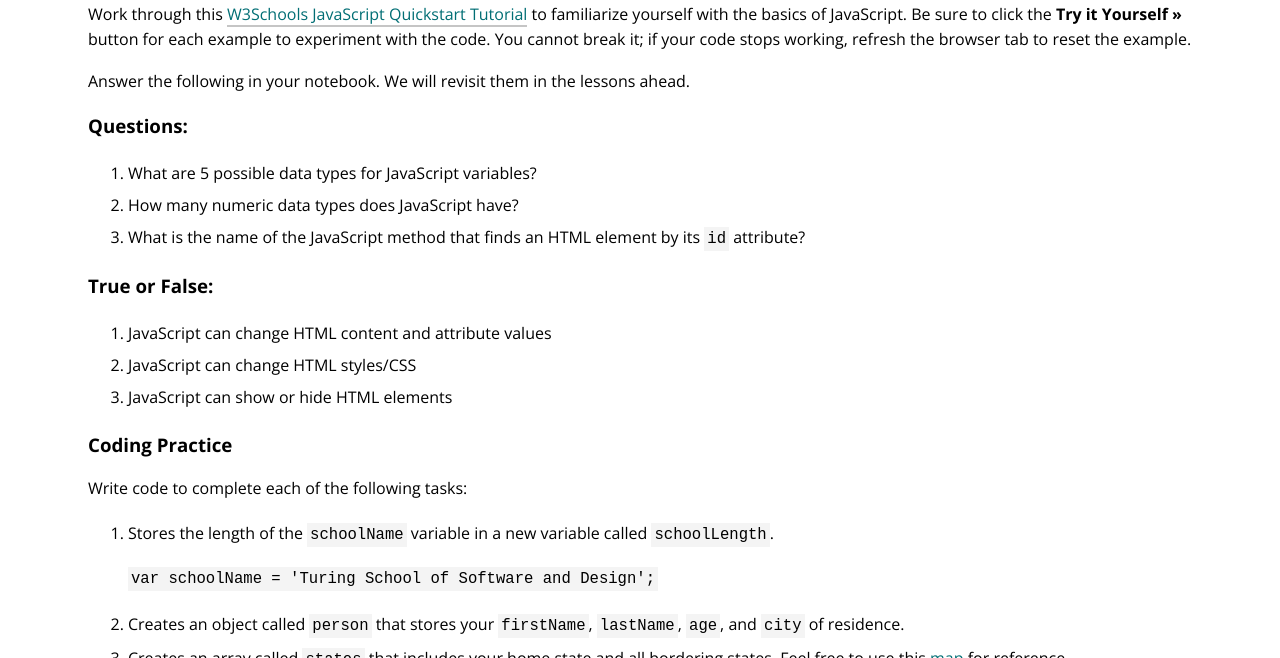
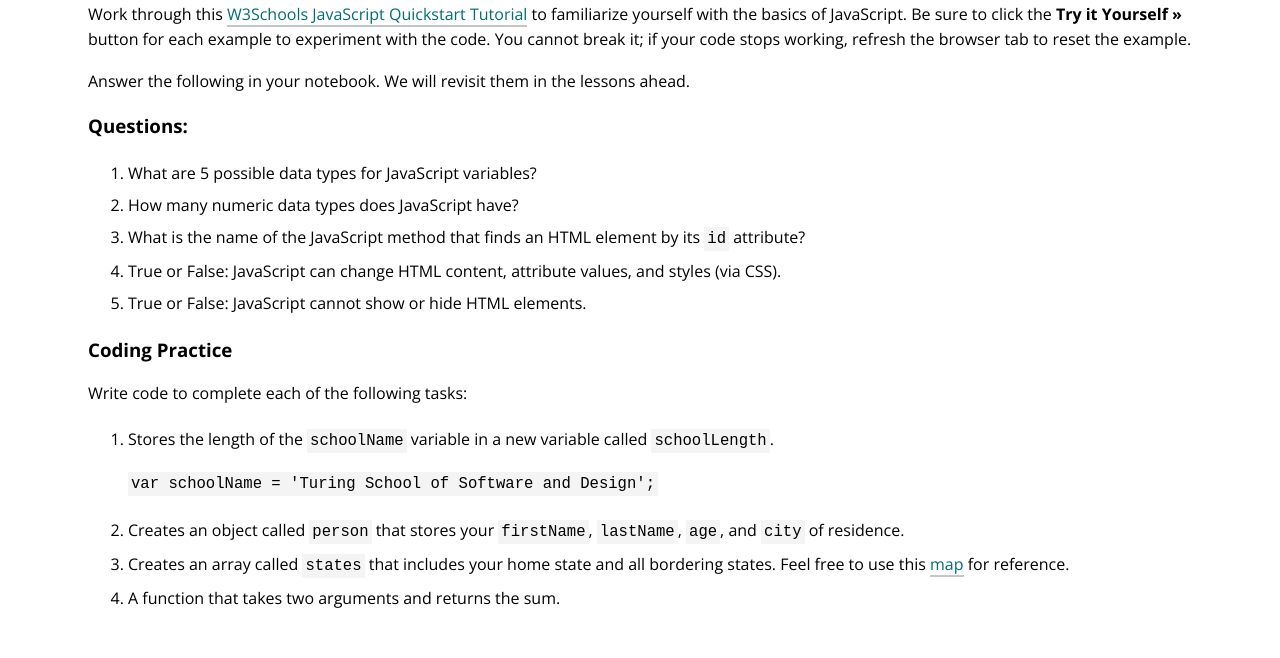
Before and after one commit to turingschool/launch-curriculum, a Jekyll site: the page built from module4/preparation/Week1/JavaScript.md, in a window 1280 px wide and 900 px high, scrolled down 703 px, cut to the strip 0-658 px from the top of the window. Built offline with Jekyll 4.4.1, drawn with Linux system fonts in a browser that asks for light colours; nearby versions of some CDN libraries; comment, search, counter and statistics services are not loaded.

Commit message:
Update questions

```diff
--- a/module4/preparation/Week1/JavaScript.md
+++ b/module4/preparation/Week1/JavaScript.md
@@ -31,11 +31,8 @@ Work through this [W3Schools JavaScript Quickstart Tutorial](https://www.w3schoo
 1. What are 5 possible data types for JavaScript variables?
 1. How many numeric data types does JavaScript have?
 1. What is the name of the JavaScript method that finds an HTML element by its `id` attribute?
-
-### True or False:
-1. JavaScript can change HTML content and attribute values
-1. JavaScript can change HTML styles/CSS
-1. JavaScript can show or hide HTML elements
+1. True or False: JavaScript can change HTML content, attribute values, and styles (via CSS).
+1. True or False: JavaScript cannot show or hide HTML elements.
 
 ### Coding Practice
 Write code to complete each of the following tasks:
```
